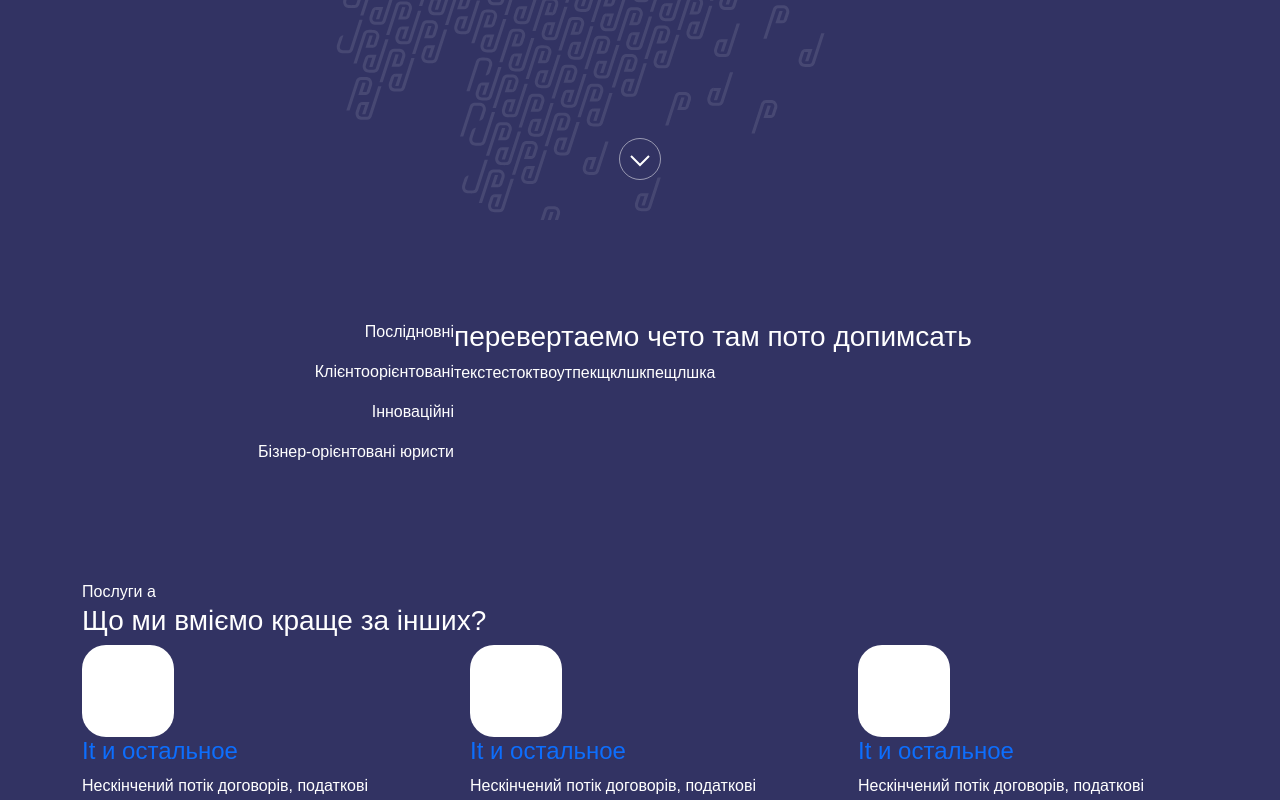
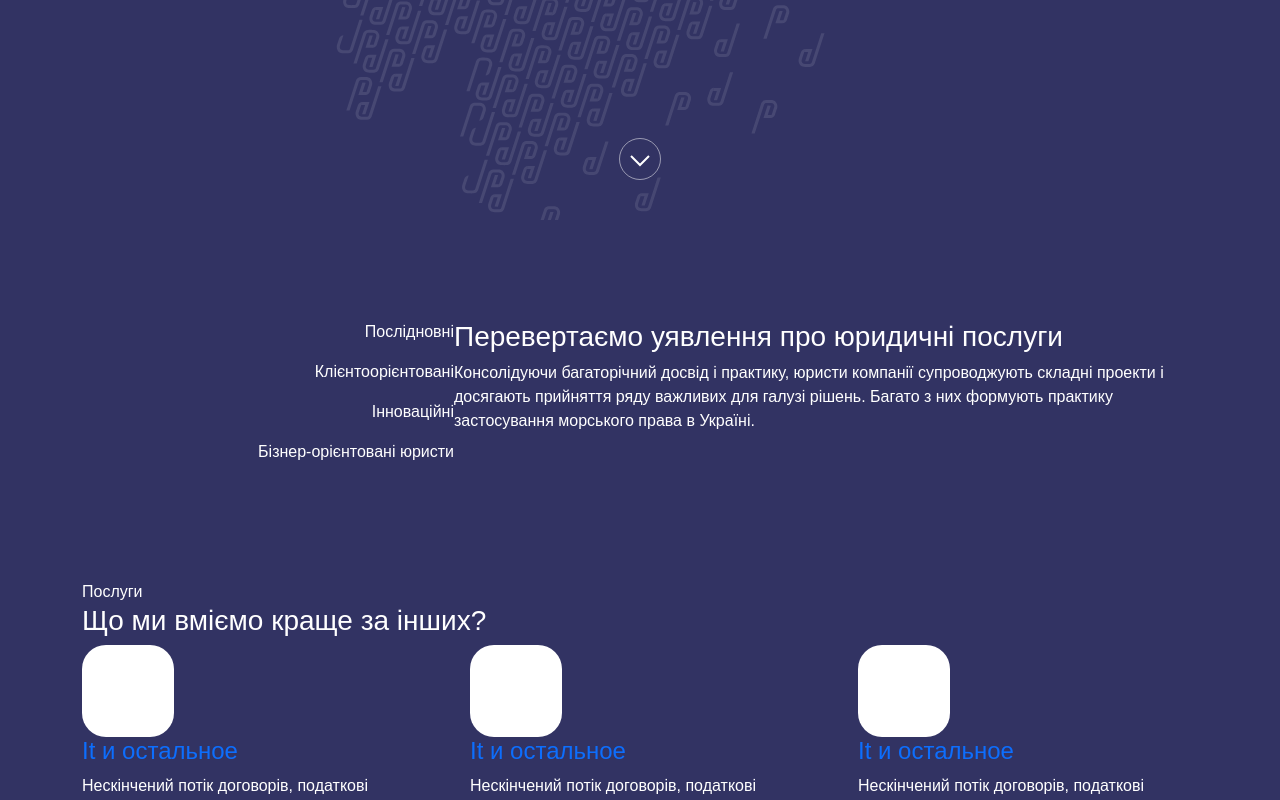
Before and after one commit to vadiks2003/hwfinal, a plain HTML site: page pages/index.html in a window 1280 px wide. Shown: the part 491-1291 px from the top of the page. Drawn offline with Linux system fonts and the light colour scheme.

Commit message:
рщеашч

```diff
--- a/pages/index.html
+++ b/pages/index.html
@@ -47,12 +47,12 @@
                 </div>
                 <!--+ divider??? (img???) ili u kazhdogo elementa sprava?-->
                 <div class="select__rightpart col-8">
-                    <h3>перевертаемо чето там пото допимсать</h3>
-                    <p>текстестоктвоутпекщклшкпещлшка</p>
+                    <h3>Перевертаємо уявлення про юридичні послуги</h3>
+                    <p>Консолідуючи багаторічний досвід і практику, юристи компанії супроводжують складні проекти і досягають прийняття ряду важливих для галузі рішень. Багато з них формують практику застосування морського права в Україні.</p>
                 </div>
             </div>
             <div class="better">
-                <a href="#">Послуги <span class="glyphicon glyphicon-menu-down">a</span></a> <!--&:after content:""  backgorund image; BUTTONBUTTONBUTTON-->
+                <a href="#">Послуги</a> <!--&:after content:""  backgorund image; BUTTONBUTTONBUTTON-->
                 <h3>Що ми вміємо краще за інших?</h3>
                 <div class="row g-5">
                     <div class="better__item col-4 gap-2">
```
